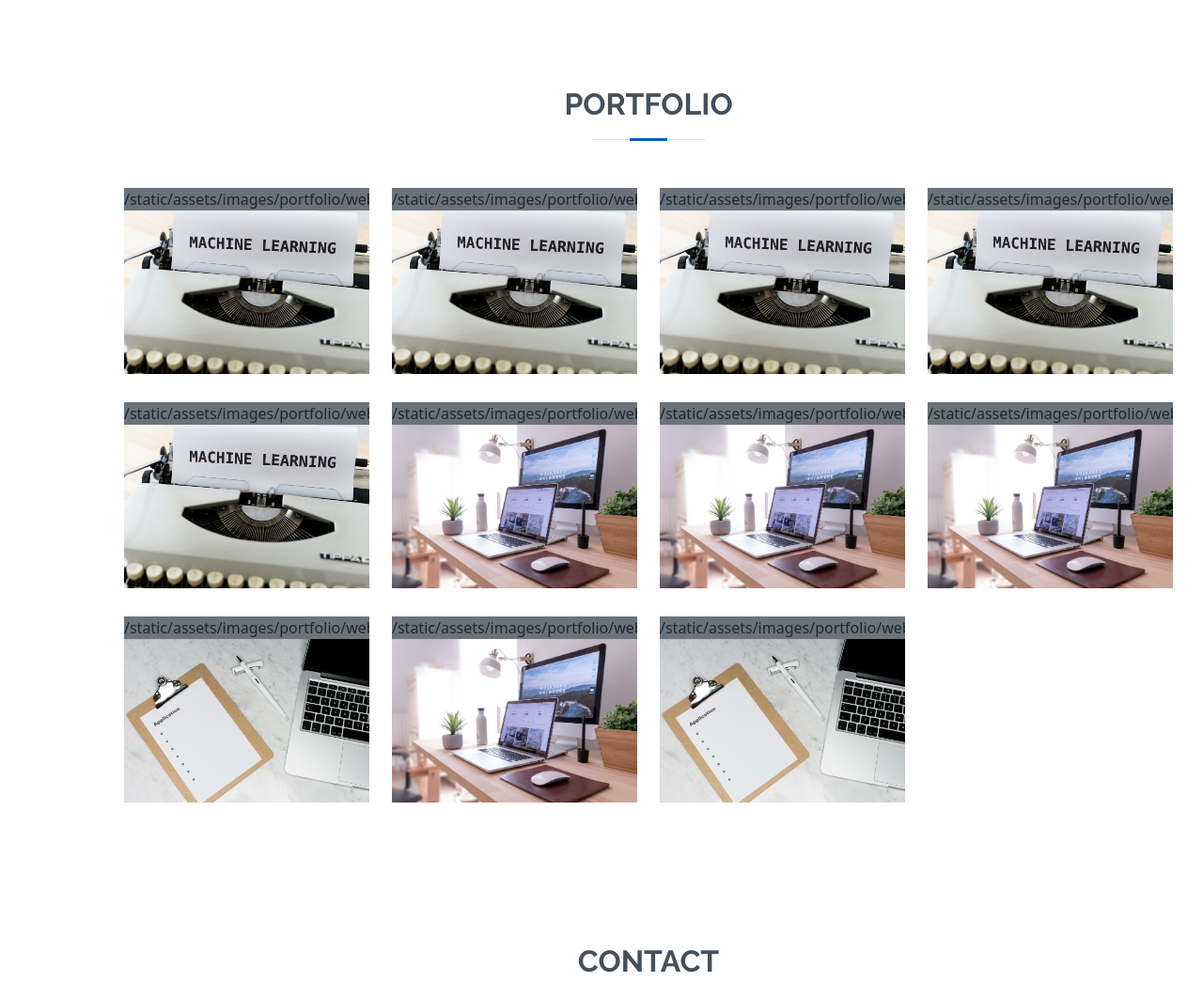
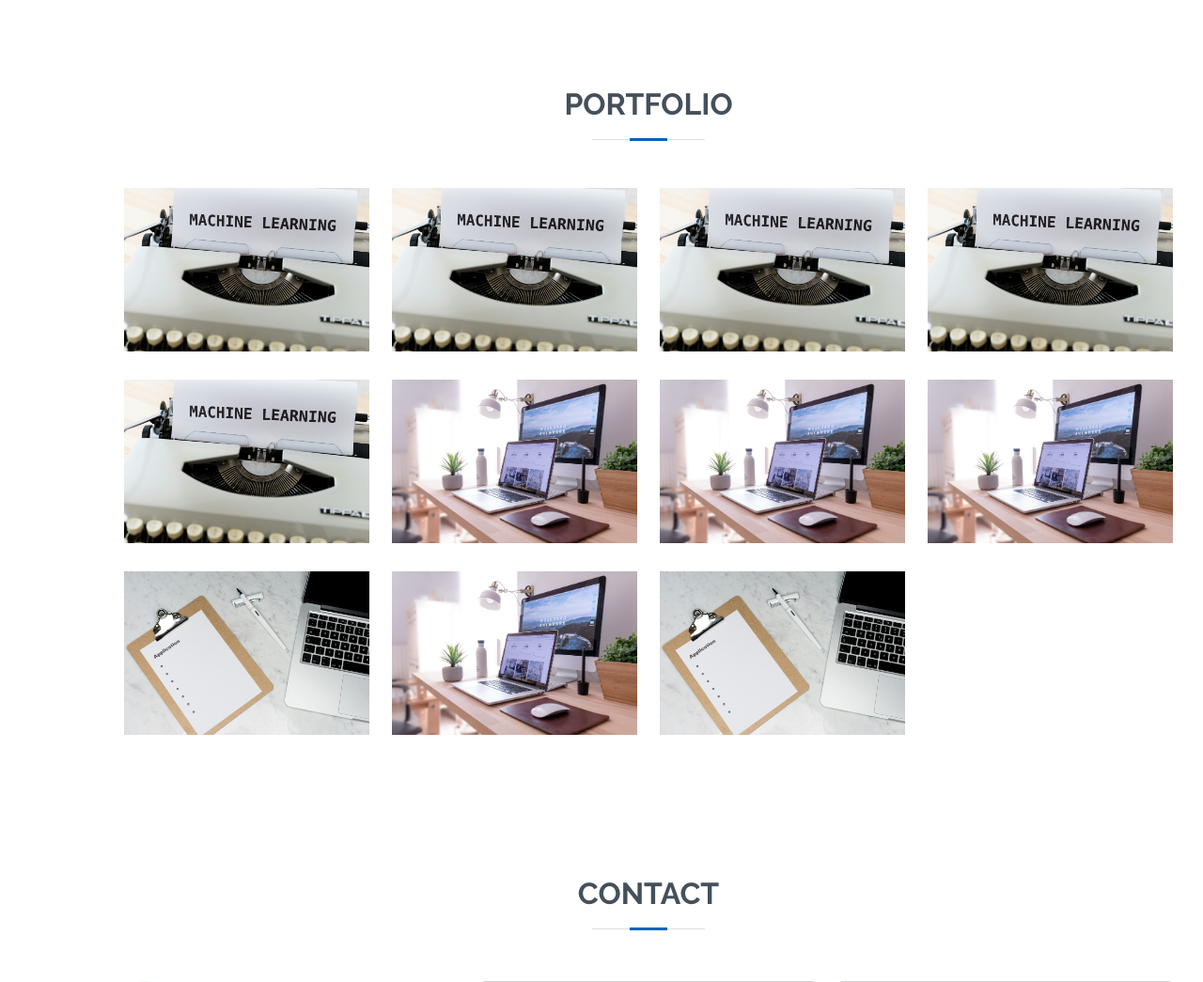
Before and after one commit to alinh99/Porfolio, a Flask app: page / in a window 1280 px wide. Shown: the part 2708-3753 px from the top of the page at 94% size. Run offline with Flask 3, Linux system fonts and the light colour scheme; some libraries are stand-ins or nearby versions.

```diff
--- a/templates/portfolio.html
+++ b/templates/portfolio.html
@@ -9,7 +9,6 @@
             {%for project in projects%}
             <div class="col-md-3 portfolio-item">
                 <div class="portfolio-wrap">
-                    {{ url_for('static', filename='assets/images/portfolio/web.jpg') }}
                     {% if "Machine Learning" in project["type"] %}
                     <img src="{{ url_for('static', filename='assets/images/portfolio/machine_learning.jpg') }}" class="img-fluid" alt="">
                     {% elif "Web" in project["type"] %}
```
